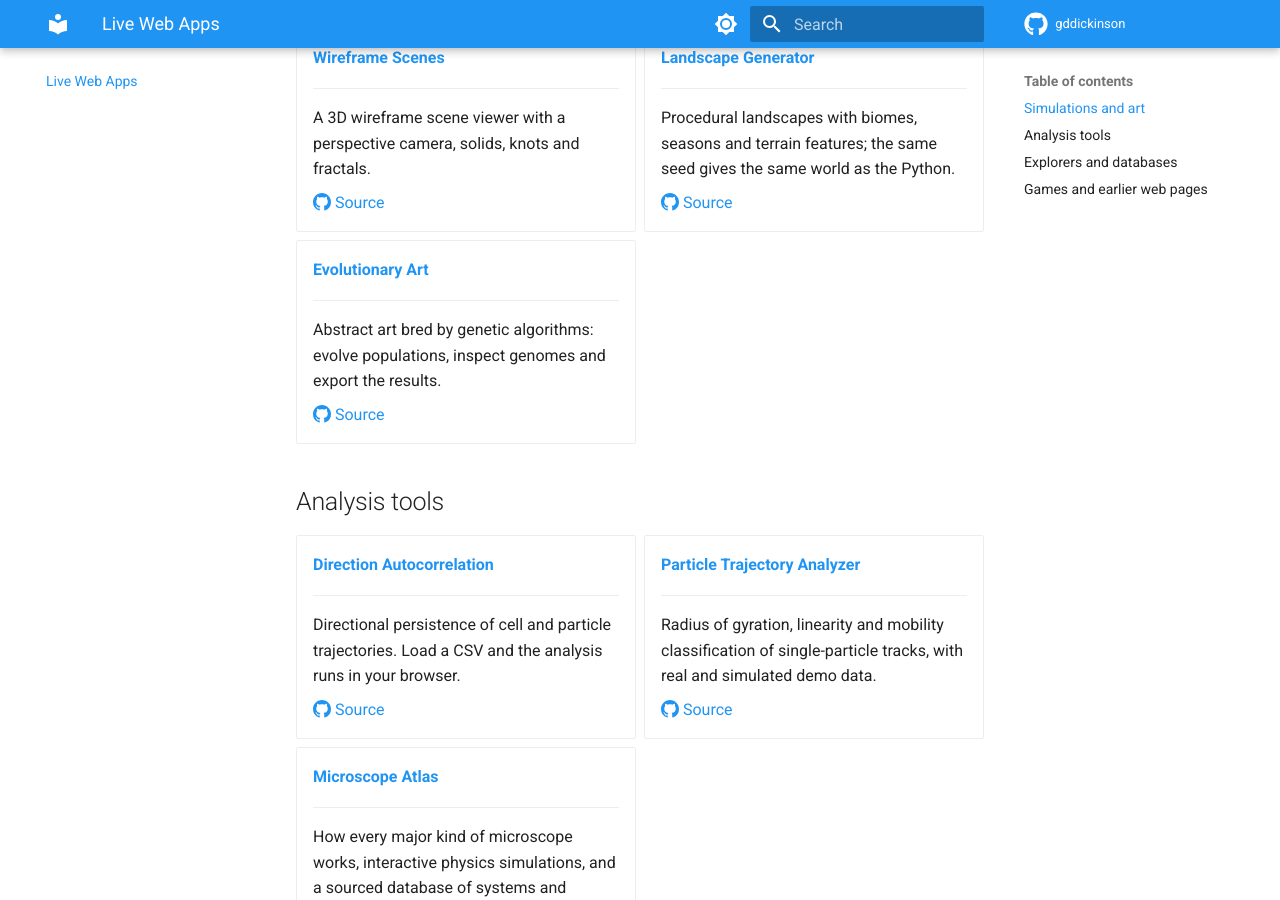
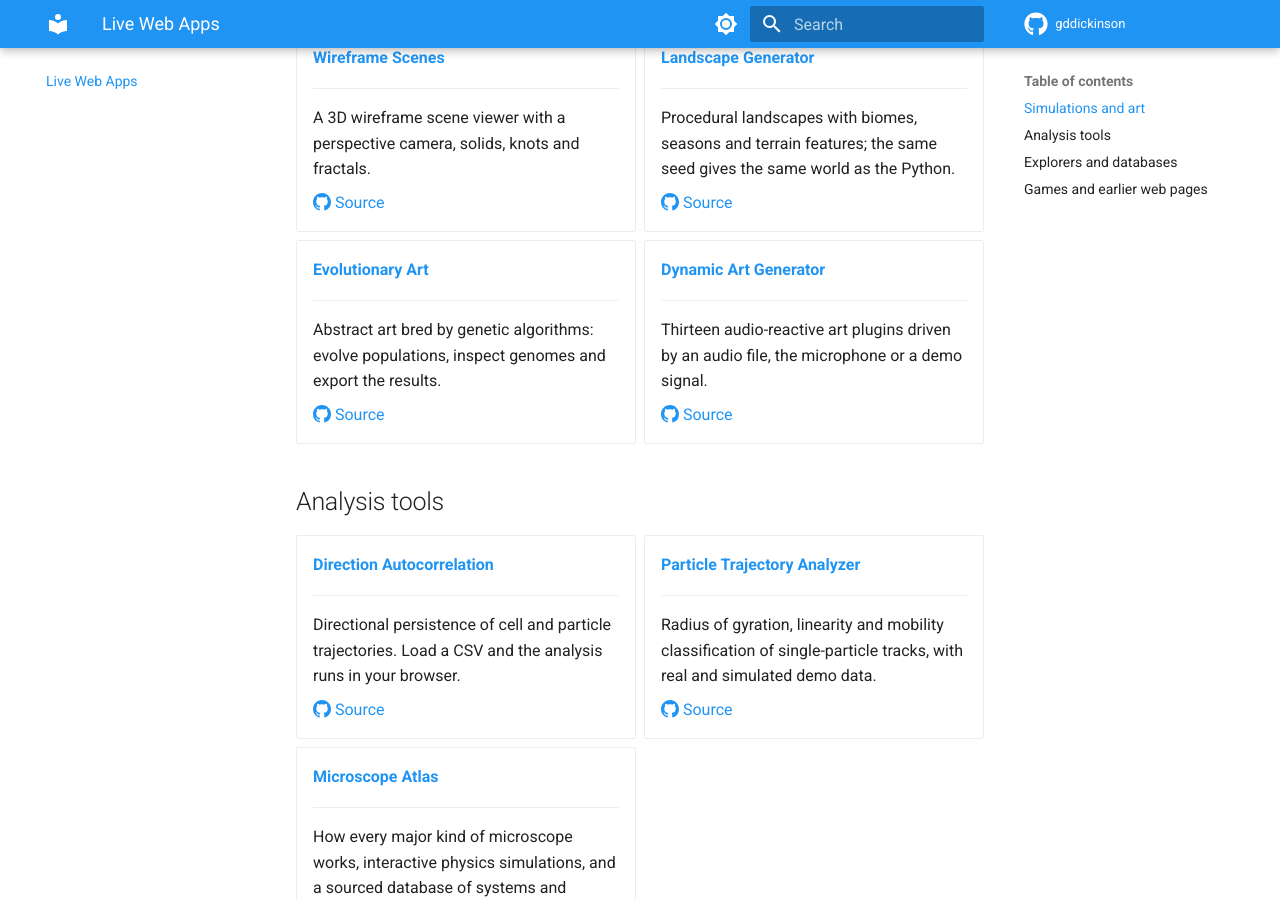
Before and after one commit to gddickinson/gddickinson.github.io, an MkDocs documentation site: the page built from docs/web-apps.md, in a window 1280 px wide and 900 px high, scrolled down 2377 px. Built offline with MkDocs 1.6.1 and Material for MkDocs 9.7.7, drawn with Linux system fonts in a browser that asks for light colours.

Commit message:
Web apps gallery: add dynamic-art-generator
Co-Authored-By: Claude Opus 5.5 <noreply@anthropic.com>

```diff
--- a/docs/web-apps.md
+++ b/docs/web-apps.md
@@ -178,6 +178,14 @@ Projects you can use straight from the browser. Each one also runs as a local we
 
     [:octicons-mark-github-16: Source](https://github.com/gddickinson/evolutionart-art-system)
 
+-   **[Dynamic Art Generator](https://gddickinson.github.io/dynamic-art-generator/)**
+
+    ---
+
+    Thirteen audio-reactive art plugins driven by an audio file, the microphone or a demo signal.
+
+    [:octicons-mark-github-16: Source](https://github.com/gddickinson/dynamic-art-generator)
+
 </div>
 
 ## Analysis tools
```
